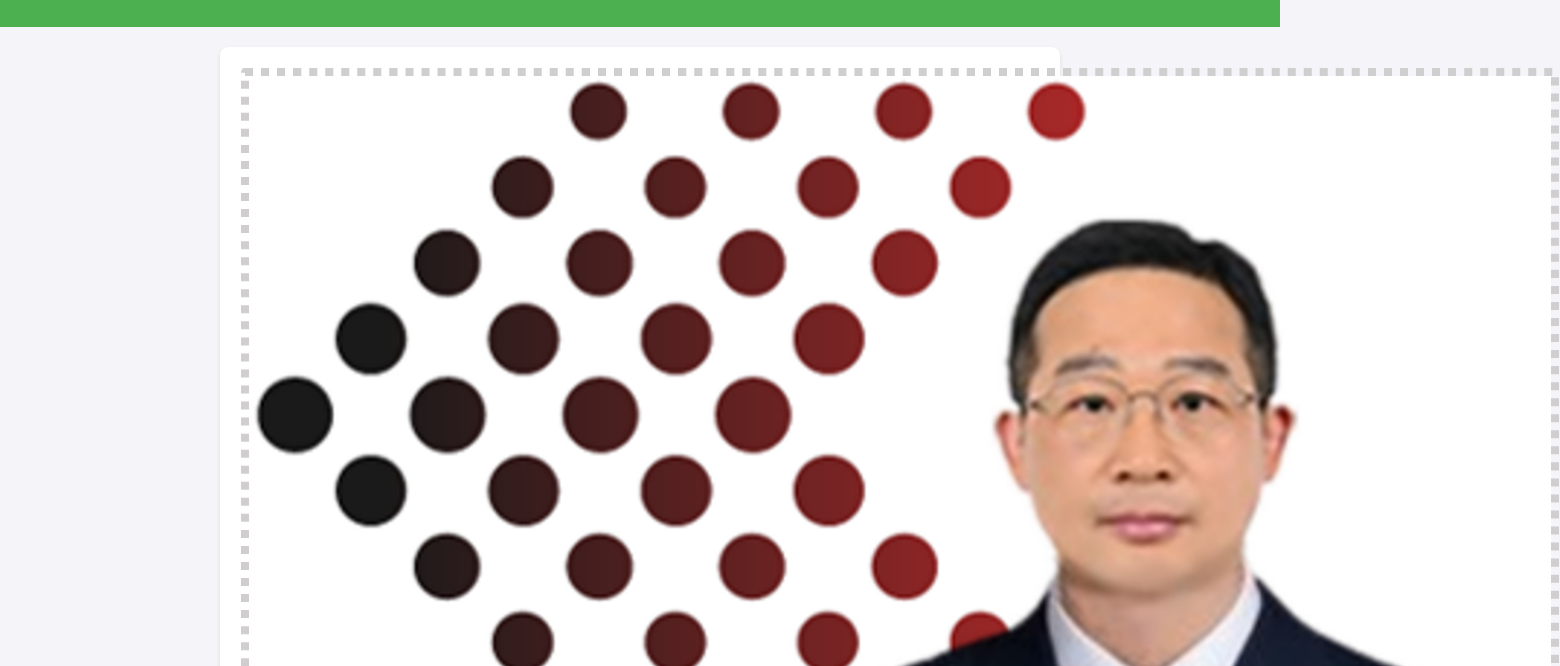
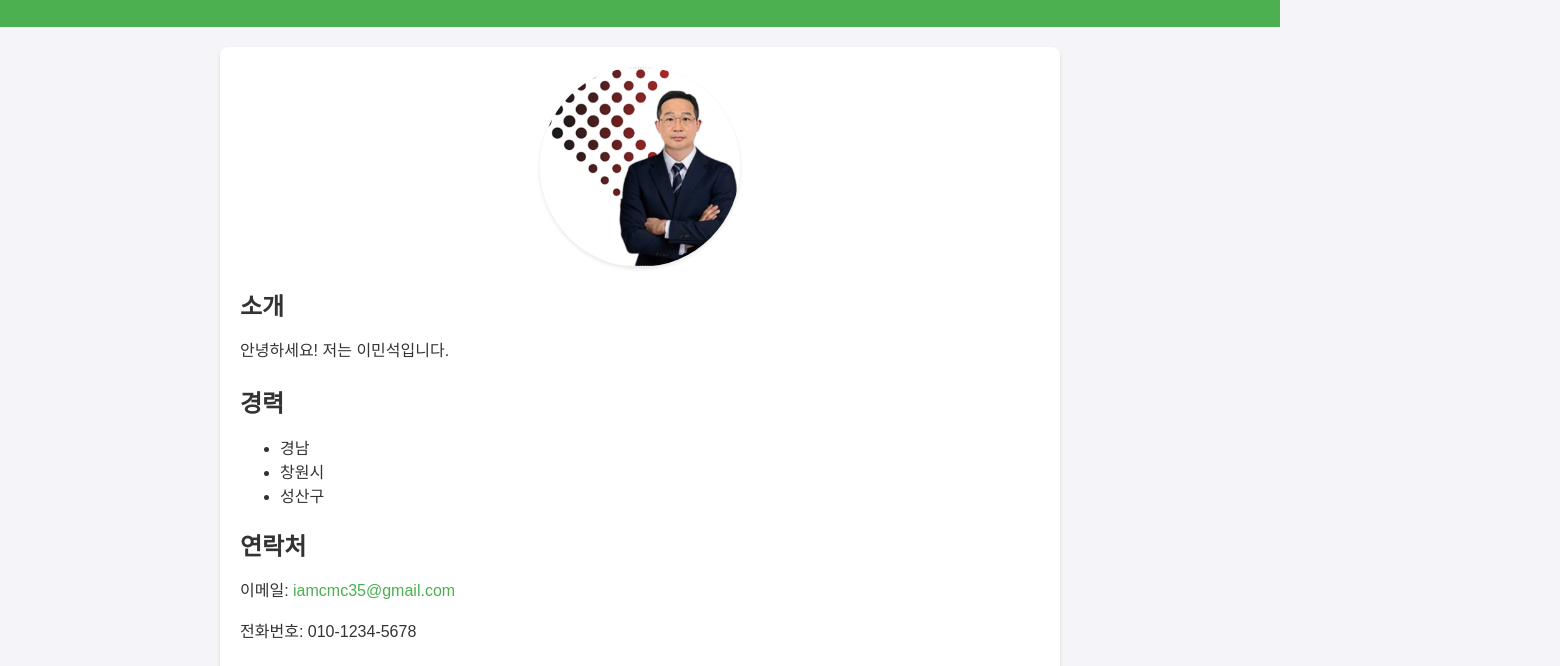
Before and after one commit to iamcmc35/myweb01, a plain HTML site: page index.html in a window 1280 px wide. Shown: the part 90-756 px from the top of the page, 1560 px wide, since content can reach past the window. Drawn offline with Linux system fonts and the light colour scheme.

Commit message:
Update index.html

```diff
--- a/index.html
+++ b/index.html
@@ -3,7 +3,7 @@
 <head>
     <meta charset="UTF-8">
     <meta name="viewport" content="width=device-width, initial-scale=1.0">
-    <title>비즈니스팩토리</title>
+    <title>이민석 - 자기소개</title>
     <style>
         body {
             font-family: Arial, sans-serif;
@@ -32,6 +32,15 @@
         p {
             line-height: 1.6;
             margin-bottom: 15px;
+        }
+        .profile-pic {
+            display: block;
+            margin: 0 auto 20px;
+            width: 200px;
+            height: 200px;
+            border-radius: 50%;
+            box-shadow: 0 2px 4px rgba(0, 0, 0, 0.1);
+            object-fit: cover;
         }
         footer {
             text-align: center;
```
